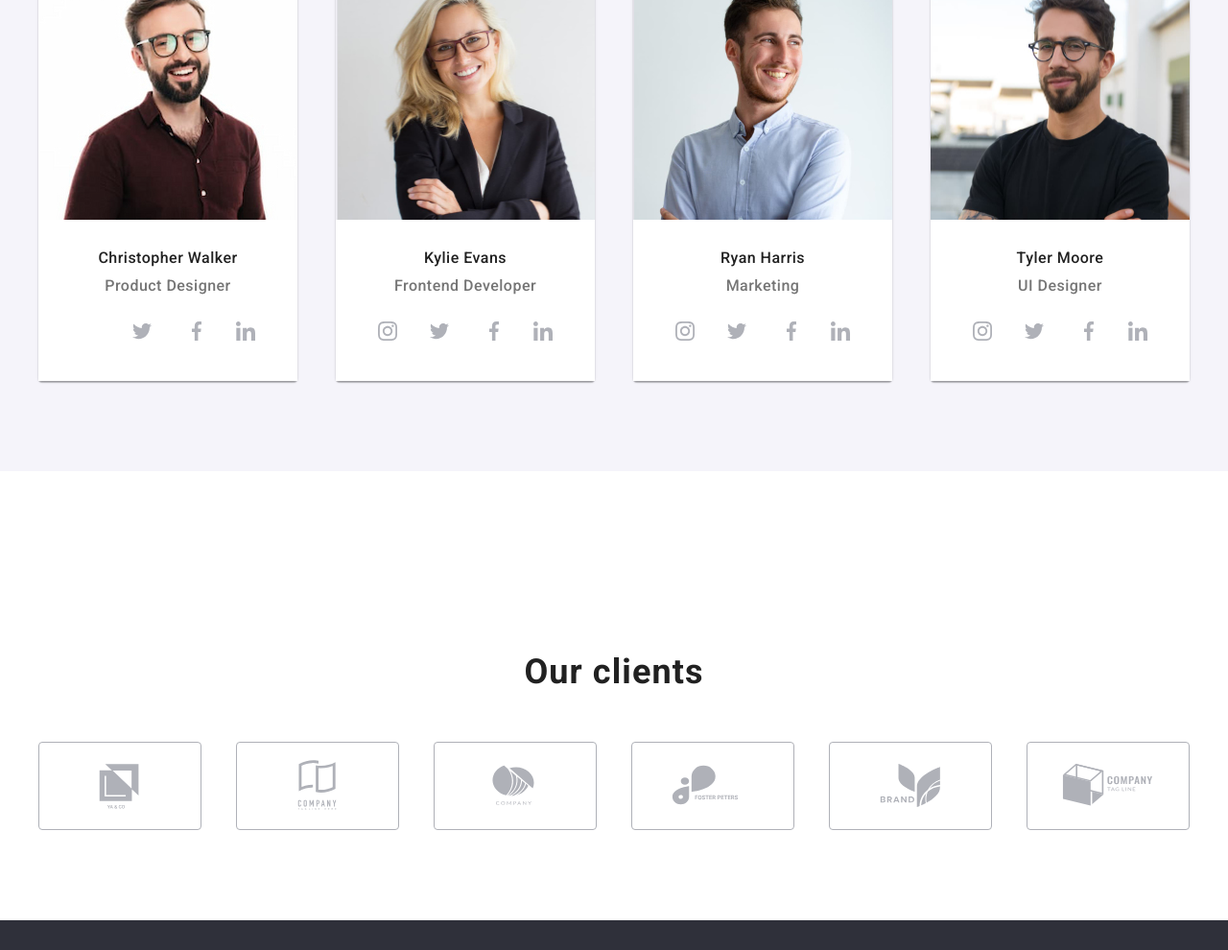
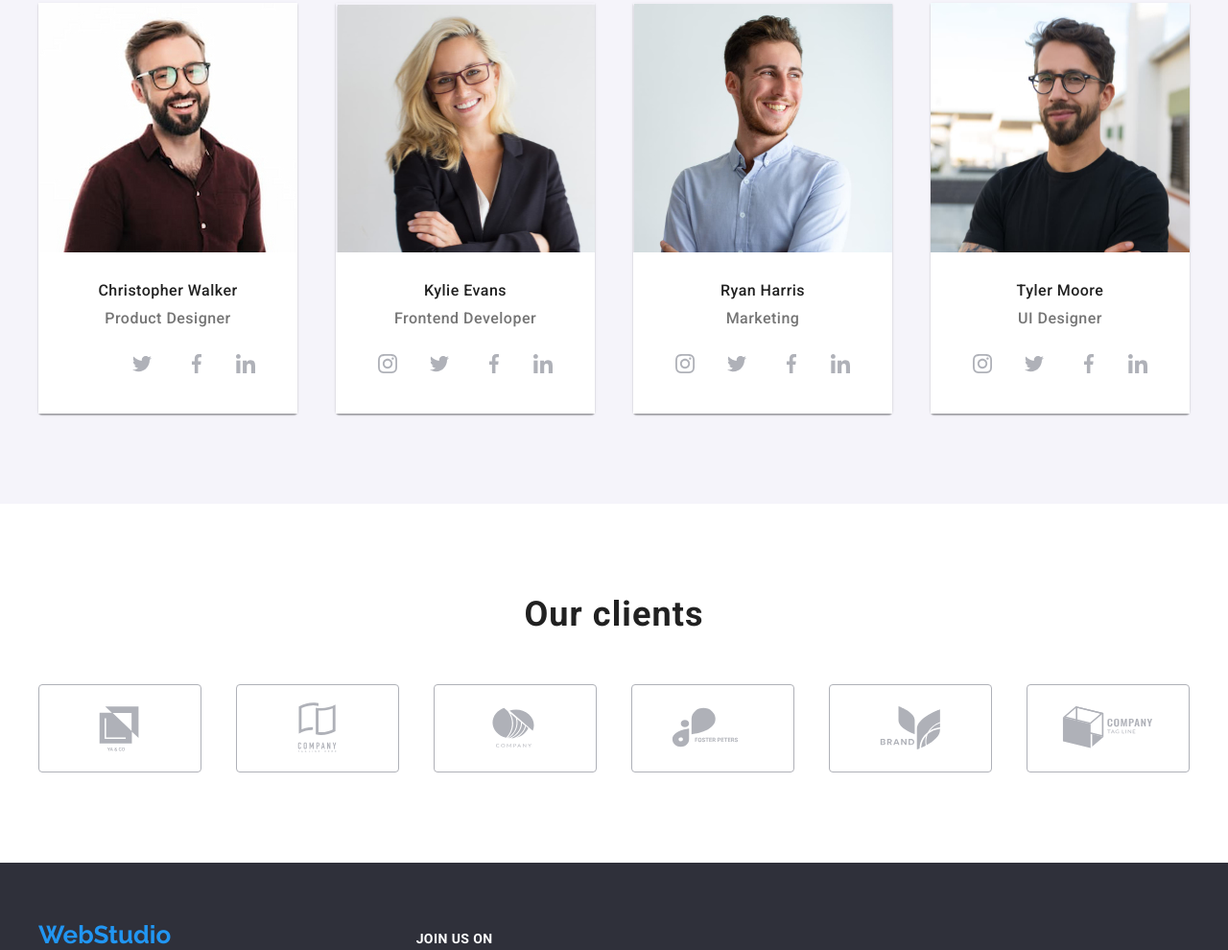
Before and after one commit to GodOfOni/goit-markup-hw-03, a plain HTML site: page index.html in a window 1280 px wide. Shown: the part 1810-2800 px from the top of the page at 96% size. Drawn offline with Linux system fonts and the light colour scheme.

Commit message:
fix header

```diff
--- a/css/index.css
+++ b/css/index.css
@@ -213,7 +213,6 @@ button {
   display: flex;
   justify-content: space-between;
   gap: 40px;
-  padding-top: 53px;
 }
 .description-list p {
   padding-top: 10px;
@@ -237,6 +236,7 @@ button {
   display: flex;
   justify-content: space-between;
   padding-top: 50px;
+  padding-bottom: 87px;
   gap: 45px;
 }
 .box-team {
@@ -274,6 +274,13 @@ button {
   letter-spacing: 0.03em;
   text-align: center;
   padding-top: 94px;
+}
+.header-fourth {
+  font-size: 36px;
+  font-weight: 700;
+  line-height: 1.2;
+  letter-spacing: 0.03em;
+  text-align: center;
 }
 
 .header-secondary {
--- a/index.html
+++ b/index.html
@@ -15,7 +15,7 @@
   </head>
     <body>
         <header class="page-header">
-            <div class="container-box-header">
+            <div class="container box-header">
             <nav class="box-nav">
                 <a class="logo" href="./index.html">WebStudio</a>
                 <ul class="nav-list">
@@ -444,7 +444,7 @@
 
             </section>
             <section class="section">
-                <h2 class="header-third">Our clients</h2>
+                <h2 class="header-fourth">Our clients</h2>
                 <div class="container box-client">
                     <a class="icons-client" href="#">
                         <svg
```
